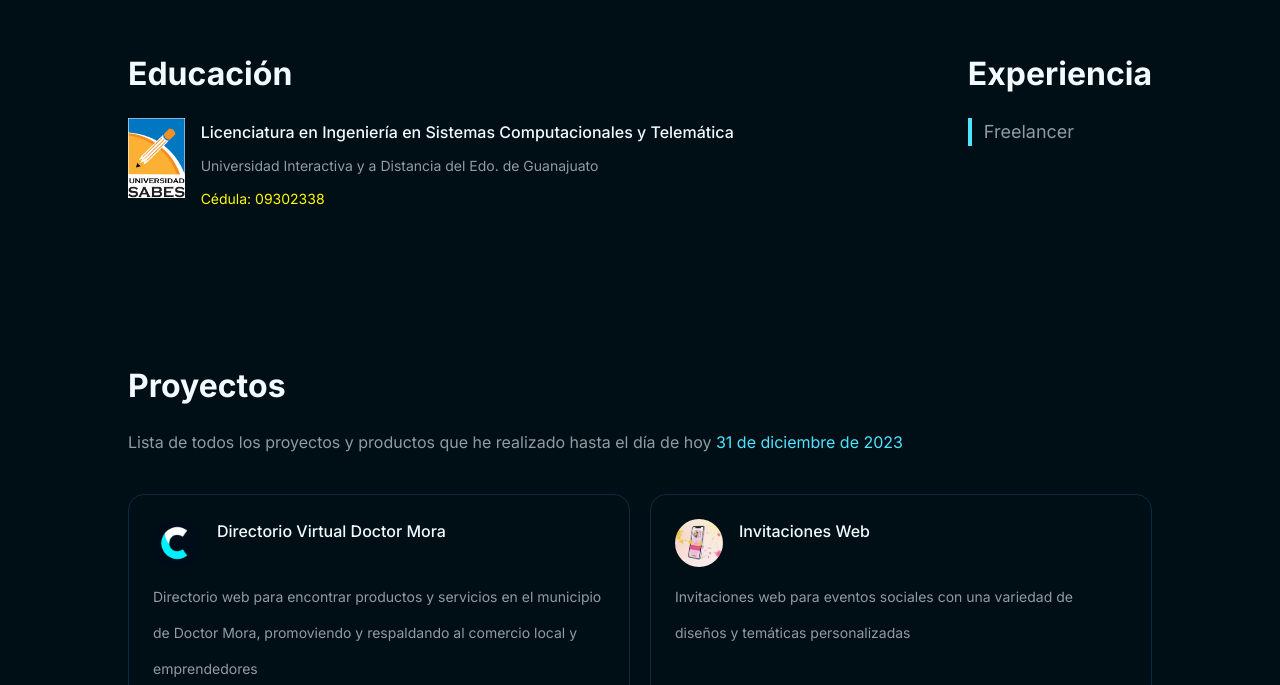
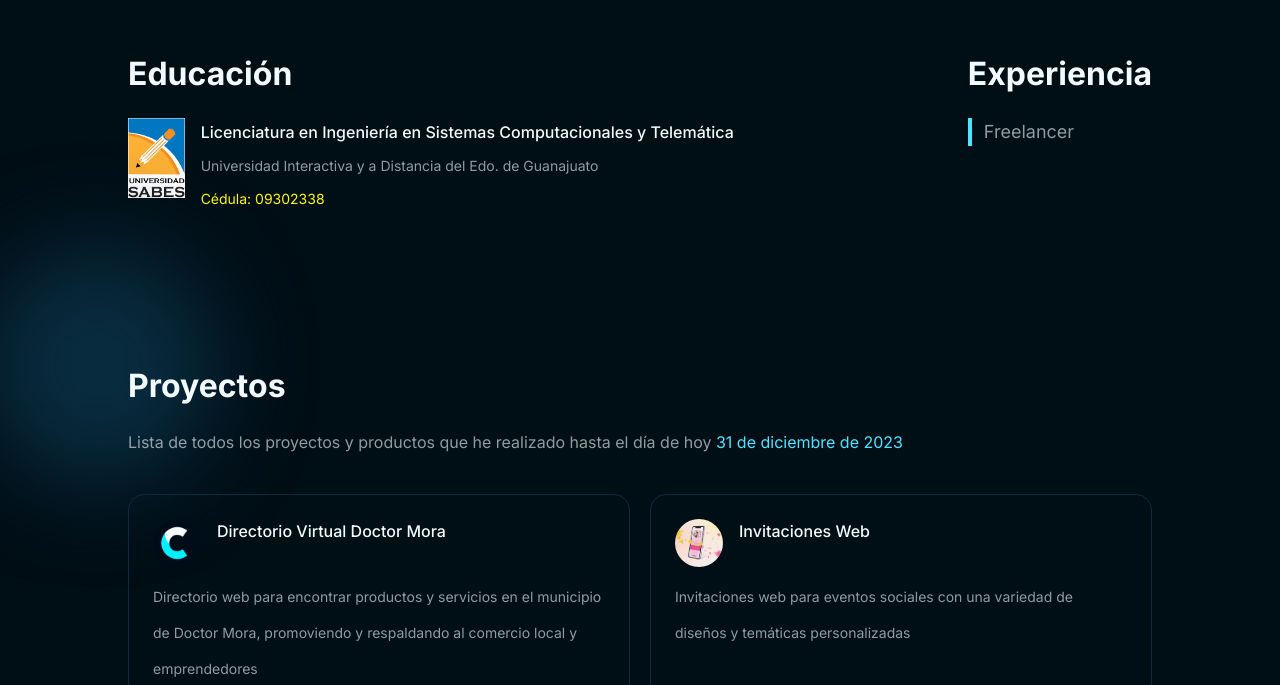
Before and after one commit to cesarpgasuz/portfolio, a Next.js app: page / in a window 1280 px wide. Shown: the part 486-1171 px from the top of the page. Built offline with nearby package versions, Linux system fonts and the light colour scheme.

Commit message:
add: circulo con opacidad
se agrego un circulo con opacidad similar al header en proyectos

```diff
--- a/app/layout.jsx
+++ b/app/layout.jsx
@@ -11,7 +11,7 @@ export const metadata = {
 export default function RootLayout({ children }) {
   return (
     <html lang="es">
-      <body className={`${inter.className} bg-c-marino text-white`}>{children}</body>
+      <body className={`${inter.className} bg-c-marino text-white overflow-x-hidden`}>{children}</body>
     </html>
   )
 }
--- a/components/sections/Proyectos.jsx
+++ b/components/sections/Proyectos.jsx
@@ -2,17 +2,17 @@ import Link from 'next/link'
 import { PROYECTOS } from '@/helpers/data'
 import ProyectoItem from '../ui/ProyectoItem'
 import FechaActual from '../ui/FechaActual'
-import style from '@/styles/Proyectos.module.css'
-
+import styles from '@/styles/Proyectos.module.css'
 
 const Proyectos = () => {
 
     return (
-        <section className="contenedor py-[50px] lg:py-20">
-            <h2 className='text-c-white text-2xl mb-6 lg:text-[32px] lg:font-bold'>Proyectos</h2>
-            <p className="text-c-white/60 leading-8 mb-9">Lista de todos los proyectos y productos que he realizado hasta el día de hoy <FechaActual/></p>
+        <section className="contenedor py-[50px] lg:py-20 relative">
+            <div className={`${styles.circle} bg-c-marino-line absolute blur-[45px]`}></div>
+            <h2 className='text-c-white text-2xl mb-6 lg:text-[32px] lg:font-bold relative z-10'>Proyectos</h2>
+            <p className="text-c-white/60 leading-8 mb-9 relative z-10">Lista de todos los proyectos y productos que he realizado hasta el día de hoy <FechaActual/></p>
 
-            <div className={`grid gap-7 lg:gap-5 ${style.proyectos}`}>
+            <div className={`grid gap-7 lg:gap-5 relative z-20 ${styles.proyectos}`}>
                 {PROYECTOS.map(proyecto => (
                     <ProyectoItem key={proyecto.id} proyecto={proyecto} />
                 ))}
--- a/styles/Proyectos.module.css
+++ b/styles/Proyectos.module.css
@@ -18,3 +18,31 @@
         grid-area: terciario;
     }
 }
+
+
+.circle {
+    width: 197px;
+    height: 197px;
+    border-radius: 100%;
+    z-index: 0;
+    top: -120px;
+    right: -150px;
+}
+
+@media screen and (min-width: 1024px) {
+    .circle {
+        width: 240px;
+        height: 240px;
+        right: unset;
+        top: -10px;
+        left: -25px;
+    }
+}
+
+@media screen and (min-width: 1280px) {
+    .circle {
+        top: -45px;
+        left: -150px;
+
+    }
+}
```
